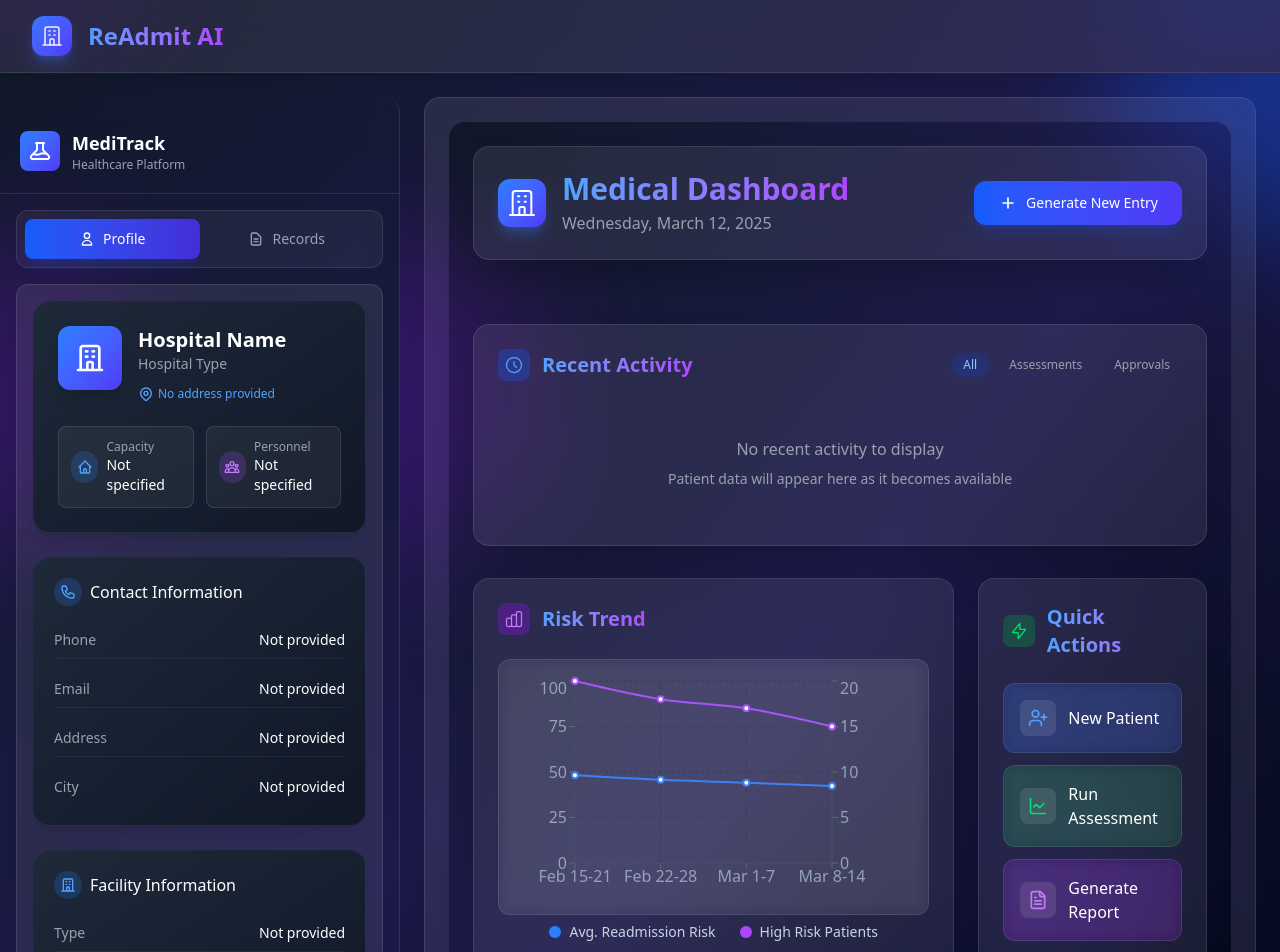
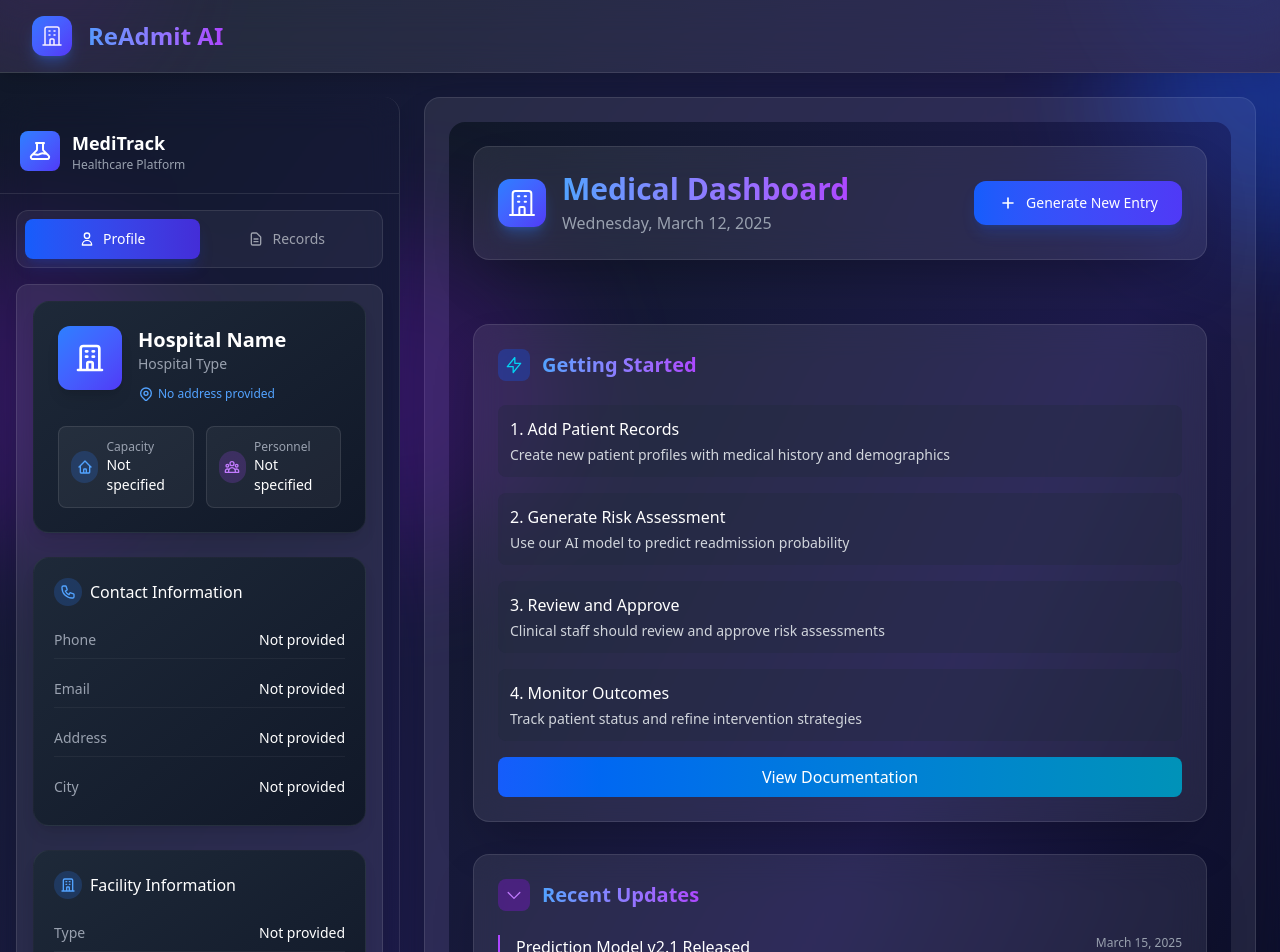
Before and after one commit to Archit743/ReAdmit-AI, a React (Vite) app: page / in a window 1280 px wide. Shown: the top 952 px of the page. Built offline with nearby package versions, Linux system fonts and the light colour scheme; no server answers; sample sign-in values are in the browser's storage.

Commit message:
changes in dashboard layout

```diff
--- a/src/components/dashboard/index.jsx
+++ b/src/components/dashboard/index.jsx
@@ -152,10 +152,10 @@ const Dashboard = ({ onGenerateEntry }) => {
         )}
 
         {/* Recent Activity section */}
-        <ActivitySection />
-        {/* <QuickStartSection /> */}
+        {/* <ActivitySection /> */}
+        <QuickStartSection />
         {/* <SystemStatusSection /> */}
-        {/* <UpdatesSection /> */}
+        <UpdatesSection />
 
         {/* Additional sections */}
         <div className="grid grid-cols-1 lg:grid-cols-3 gap-6">
```
